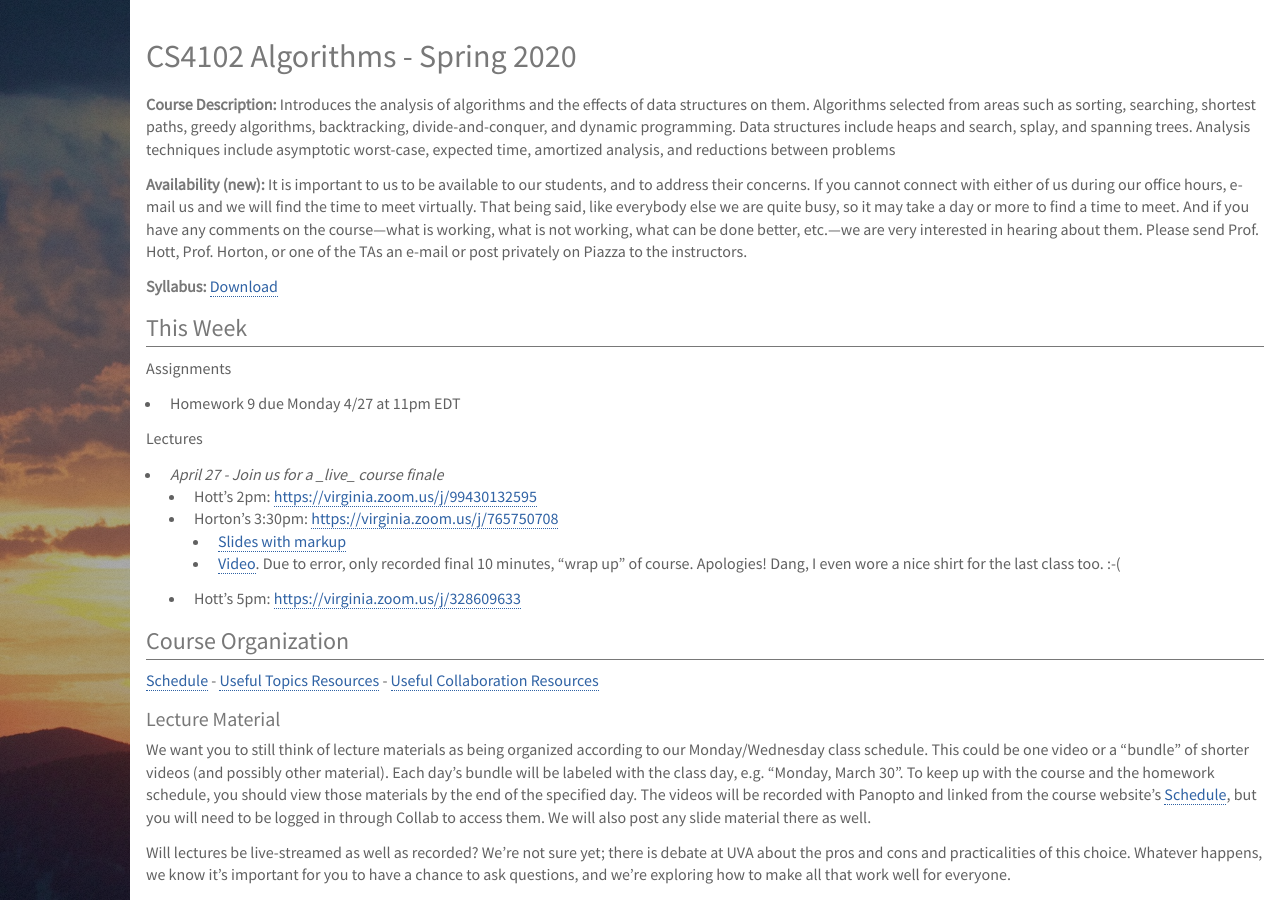
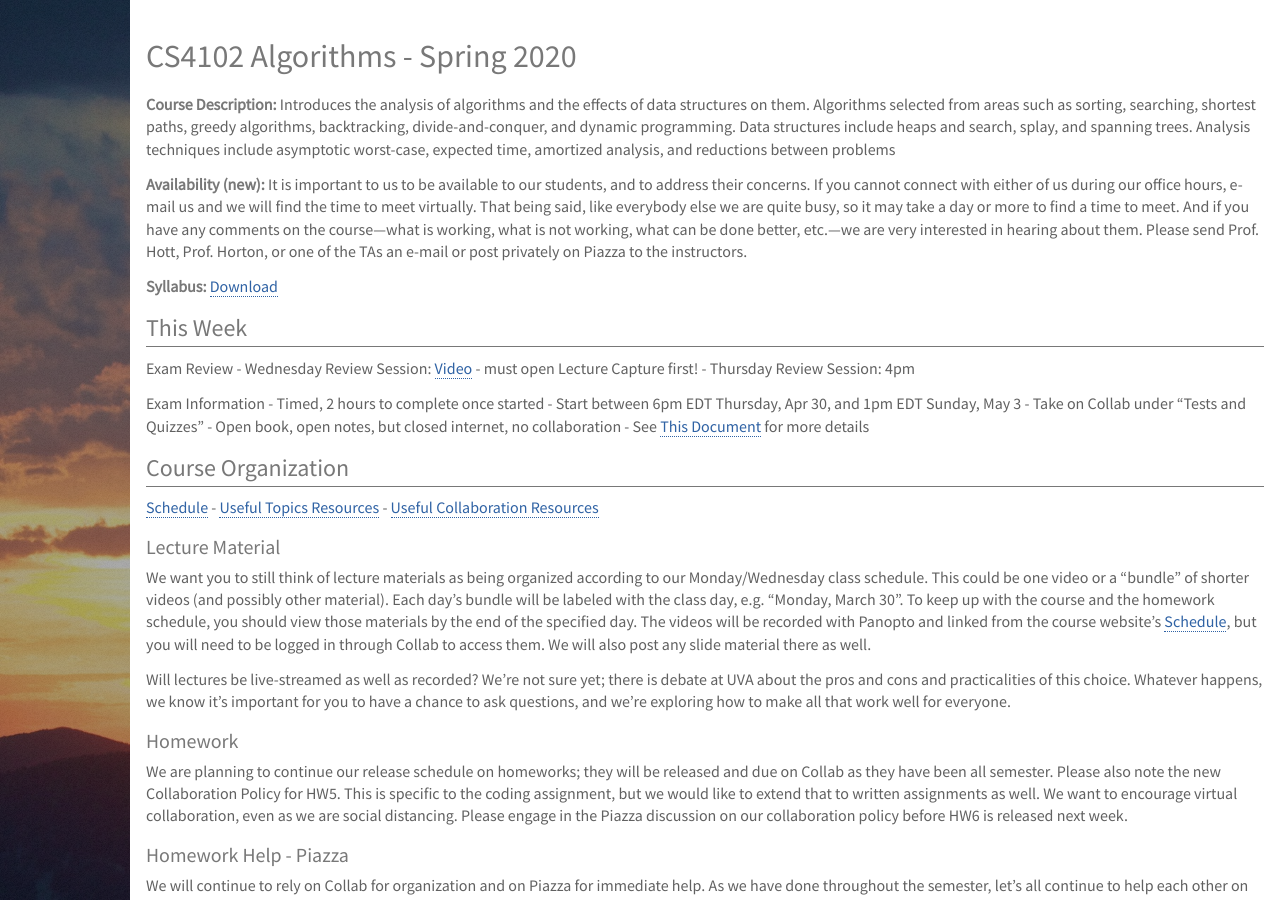
Before and after one commit to deternitydx/uvacs4102, a Jekyll site: the page built from index.md, in a window 1280 px wide and 900 px high. Built offline with Jekyll 4.4.1, drawn with Linux system fonts in a browser that asks for light colours; nearby versions of some CDN libraries; library files that are not in the unit come from our copies.

Commit message:
Added exam information, link to Wed review, and Robbie's finale

```diff
--- a/index.md
+++ b/index.md
@@ -19,19 +19,16 @@ between problems
 ## This Week
 
 
-Assignments
+Exam Review
+    - Wednesday Review Session: [Video](https://uva.hosted.panopto.com/Panopto/Pages/Viewer.aspx?id=c3d00895-16ef-4589-8d3a-abad0056d160) - must open Lecture Capture first!
+    - Thursday Review Session: 4pm
 
-- Homework 9 due Monday 4/27 at 11pm EDT
-
-Lectures
-
-- *April 27 - Join us for a _live_ course finale*
-    - Hott's 2pm: [https://virginia.zoom.us/j/99430132595](https://virginia.zoom.us/j/99430132595)
-    - Horton's 3:30pm: [https://virginia.zoom.us/j/765750708](https://virginia.zoom.us/j/765750708)
-        - [Slides with markup](lectures/horton/finale_horton.pdf)
-        - [Video](https://virginia.zoom.us/rec/share/oshVcr3a0kNIS6-U40TgW_J5N53EX6a8hnVIrqUKmh4Zsq473jan-PtiVjUqkRB_?startTime=1588015804000). Due to error, only recorded final 10 minutes, "wrap up" of course. Apologies! Dang, I even wore a nice shirt for the last class too. :-(
-    - Hott's 5pm: [https://virginia.zoom.us/j/328609633](https://virginia.zoom.us/j/328609633)
-
+Exam Information
+    - Timed, 2 hours to complete once started
+    - Start between 6pm EDT Thursday, Apr 30, and 1pm EDT Sunday, May 3
+    - Take on Collab under "Tests and Quizzes"
+    - Open book, open notes, but closed internet, no collaboration
+    - See [This Document](https://docs.google.com/document/d/18D3u7nNxwL005TwlvrQm8ivj9bhKNslSwRXEgsI9EdY/edit?usp=sharing) for more details
 
 ## Course Organization
 
```
Also changed, not shown: schedule.md (+7 -3 lines).
